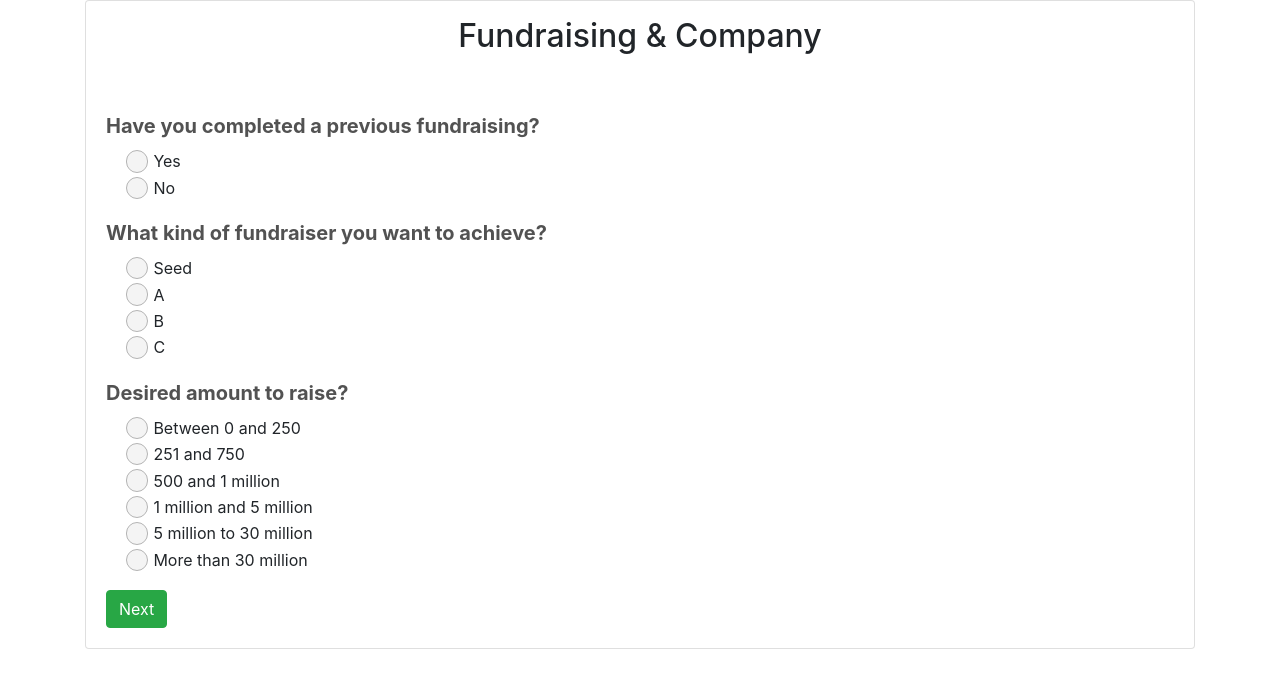
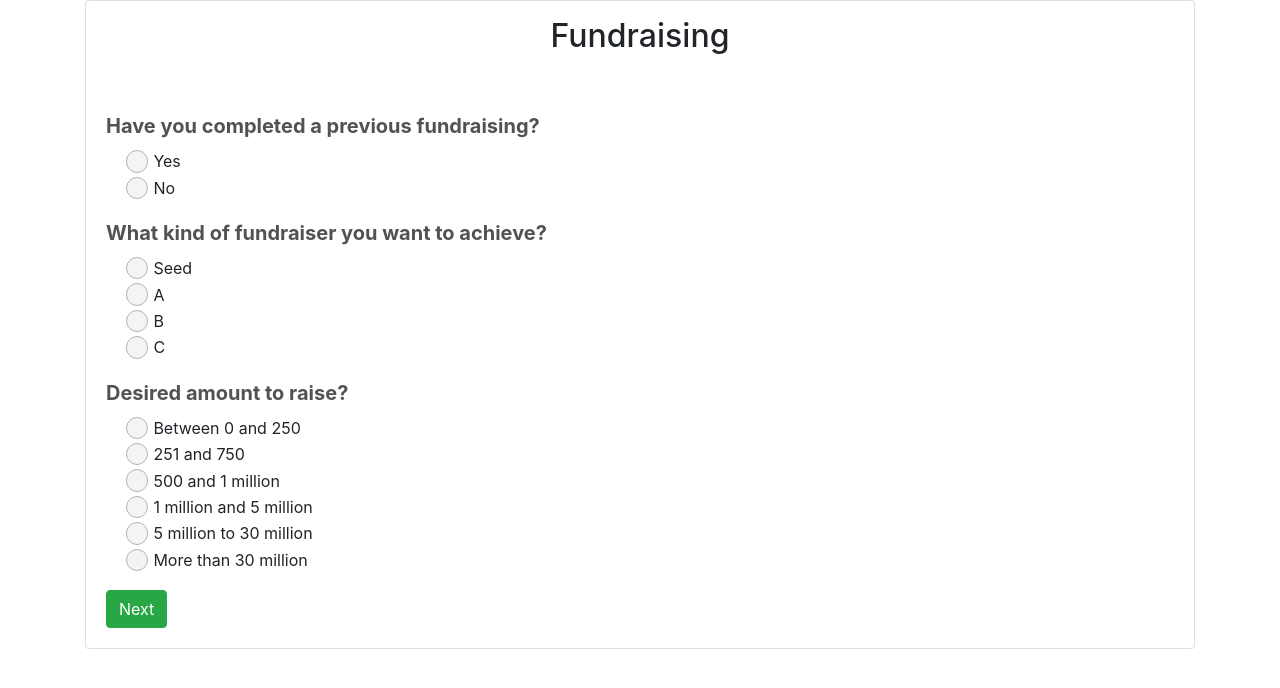
Before and after one commit to alaminpro/question-answer-vue-fiverr, a Vue app: page / in a window 1280 px wide. Shown: the top 688 px of the page. Built offline with nearby package versions, Linux system fonts and the light colour scheme.

Commit message:
name change

```diff
--- a/src/App.vue
+++ b/src/App.vue
@@ -4,8 +4,11 @@
       <div class="col-lg-12">
         <div class="card">
           <div class="card-title">
-            <h2 class="text-center py-3" v-if="fundraising || company">
-              Fundraising & Company
+            <h2 class="text-center py-3" v-if="fundraising">
+              Fundraising
+            </h2>
+            <h2 class="text-center py-3" v-if="company">
+              Company
             </h2>
             <h2 class="text-center py-3" v-if="market">Market</h2>
             <h2 class="text-center py-3" v-if="service">Product / Service</h2>
--- a/src/components/EndComponent.vue
+++ b/src/components/EndComponent.vue
@@ -58,7 +58,7 @@
       </div>
     </div>
     <div class="contact__us text-center mt-4">
-      <button class="btn btn-success" v-b-modal="'my-modal'">Contact Us</button>
+      <button class="btn btn-success" v-b-modal="'my-modal'">Find me my investor</button>
       <button class="btn btn-secondary mt-2" @click="goBack">Go Back</button>
       <b-modal hide-footer size="lg" id="my-modal">
         <ContactUs :rating="rating" />
```
